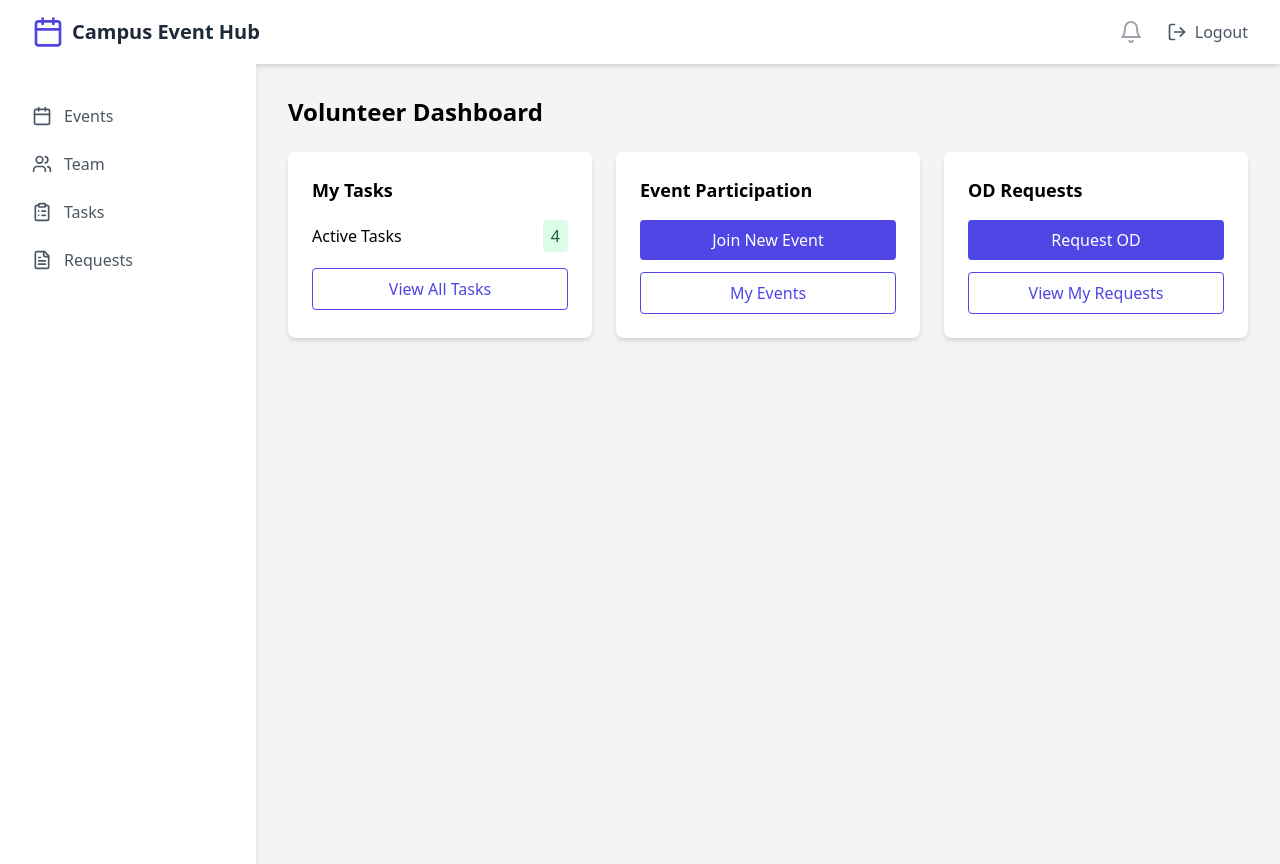
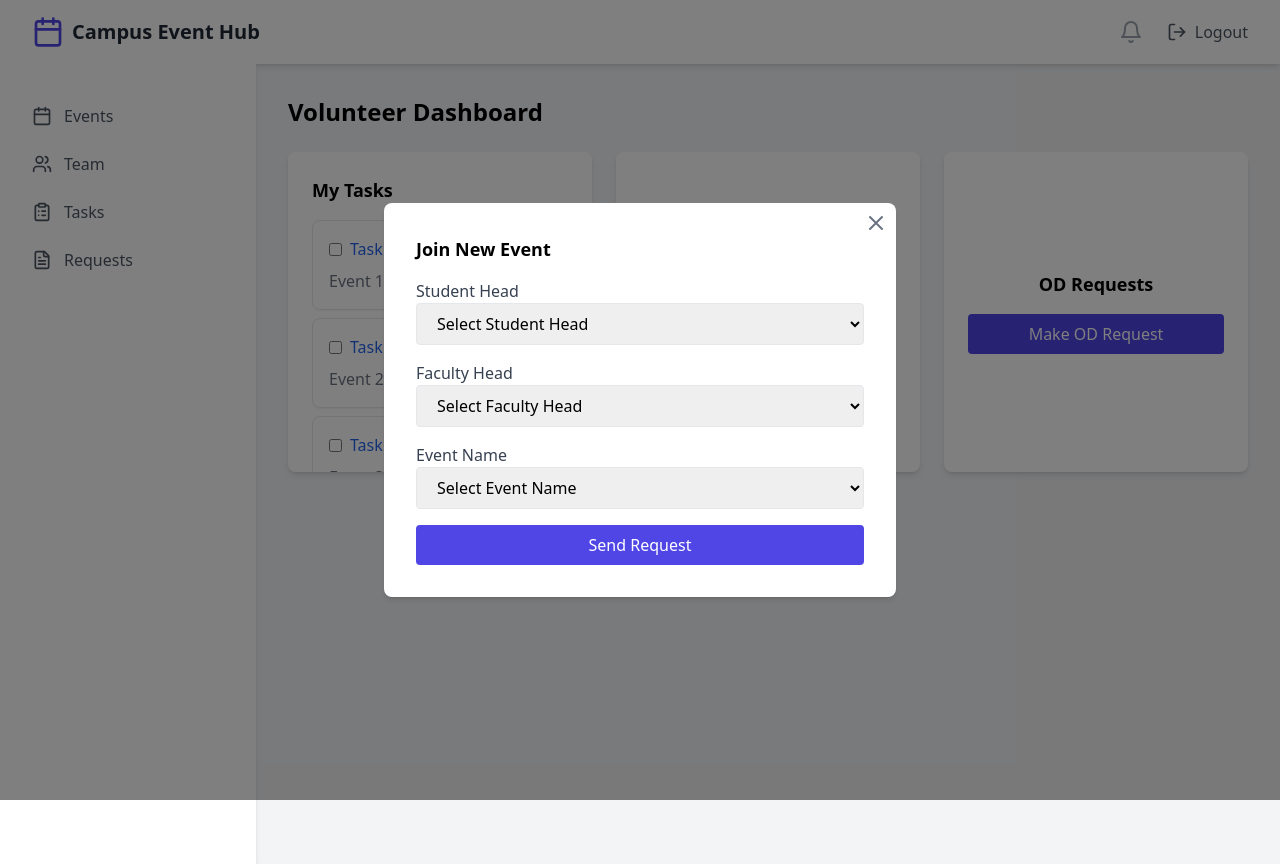
Before and after one commit to KARTHI27IT/EventManagement, a React (Vite) app in the folder project/: page /dashboard/volunteer in a window 1280 px wide. Both pictures are taken after a click on the button "Join New Event". Built offline with nearby package versions, Linux system fonts and the light colour scheme.

Commit message:
Update VolunteerDashboard.tsx

```diff
--- a/project/src/pages/VolunteerDashboard.tsx
+++ b/project/src/pages/VolunteerDashboard.tsx
@@ -1,50 +1,265 @@
-import React from 'react';
+import React, { useState } from 'react';
 
 function VolunteerDashboard() {
+  const [showPopup, setShowPopup] = useState(false);
+  const [showODPopup, setShowODPopup] = useState(false);
+  const [studentHead, setStudentHead] = useState('');
+  const [facultyHead, setFacultyHead] = useState('');
+  const [eventName, setEventName] = useState('');
+  const [odEventName, setODEventName] = useState('');
+  const [odReason, setODReason] = useState('');
+  const [odDuration, setODDuration] = useState('');
+  const [odDate, setODDate] = useState('');
+  const [tasks, setTasks] = useState([
+    { id: 1, text: 'Task 1', event: 'Event 1', completed: false },
+    { id: 2, text: 'Task 2', event: 'Event 2', completed: false },
+    { id: 3, text: 'Task 3', event: 'Event 3', completed: false },
+  ]);
+
+  const togglePopup = () => {
+    setShowPopup(!showPopup);
+  };
+
+  const toggleODPopup = () => {
+    setShowODPopup(!showODPopup);
+  };
+
+  const handleSubmit = () => {
+    // Handle the form submission logic here
+    console.log('Student Head:', studentHead);
+    console.log('Faculty Head:', facultyHead);
+    console.log('Event Name:', eventName);
+    togglePopup();
+  };
+
+  const handleODSubmit = () => {
+    // Handle the OD request form submission logic here
+    console.log('Event Name:', odEventName);
+    console.log('Reason:', odReason);
+    console.log('Duration:', odDuration);
+    console.log('Date:', odDate);
+    toggleODPopup();
+  };
+
+  const toggleTaskCompletion = (id) => {
+    setTasks(
+      tasks.map((task) =>
+        task.id === id ? { ...task, completed: !task.completed } : task
+      )
+    );
+  };
+
   return (
     <div>
       <h1 className="text-2xl font-bold mb-6">Volunteer Dashboard</h1>
       <div className="grid grid-cols-1 md:grid-cols-2 lg:grid-cols-3 gap-6">
         {/* Assigned Tasks Card */}
-        <div className="bg-white p-6 rounded-lg shadow-md">
+        <div className="bg-white p-6 rounded-lg shadow-md h-80 overflow-y-auto">
           <h2 className="text-lg font-semibold mb-4">My Tasks</h2>
           <div className="space-y-4">
-            <div className="flex justify-between items-center">
-              <span>Active Tasks</span>
-              <span className="bg-green-100 text-green-800 px-2 py-1 rounded">4</span>
+            <div className="space-y-2">
+              {tasks.map((task) => (
+                <div key={task.id} className="p-4 border rounded-lg shadow-sm">
+                  <div className="flex items-center justify-between">
+                    <div className="flex items-center">
+                      <input
+                        type="checkbox"
+                        checked={task.completed}
+                        onChange={() => toggleTaskCompletion(task.id)}
+                        className="mr-2"
+                      />
+                      <span
+                        className={`${
+                          task.completed ? 'line-through text-gray-500' : 'text-blue-600'
+                        }`}
+                      >
+                        {task.text}
+                      </span>
+                    </div>
+                  </div>
+                  <div className="mt-2 text-gray-500">{task.event}</div>
+                </div>
+              ))}
             </div>
-            <button className="w-full bg-white text-indigo-600 border border-indigo-600 px-4 py-2 rounded hover:bg-indigo-50">
-              View All Tasks
-            </button>
           </div>
         </div>
 
         {/* Event Participation Card */}
-        <div className="bg-white p-6 rounded-lg shadow-md">
-          <h2 className="text-lg font-semibold mb-4">Event Participation</h2>
-          <div className="space-y-3">
-            <button className="w-full bg-indigo-600 text-white px-4 py-2 rounded hover:bg-indigo-700">
+        <div className="bg-white p-6 rounded-lg shadow-md flex items-center justify-center">
+          <div className="text-center">
+            <h2 className="text-lg font-semibold mb-4">Event Participation</h2>
+            <button
+              className="w-full bg-indigo-600 text-white px-4 py-2 rounded hover:bg-indigo-700"
+              onClick={togglePopup}
+            >
               Join New Event
-            </button>
-            <button className="w-full bg-white text-indigo-600 border border-indigo-600 px-4 py-2 rounded hover:bg-indigo-50">
-              My Events
             </button>
           </div>
         </div>
 
         {/* OD Request Card */}
-        <div className="bg-white p-6 rounded-lg shadow-md">
+        <div className="bg-white p-6 rounded-lg shadow-md flex flex-col items-center justify-center">
           <h2 className="text-lg font-semibold mb-4">OD Requests</h2>
-          <div className="space-y-3">
-            <button className="w-full bg-indigo-600 text-white px-4 py-2 rounded hover:bg-indigo-700">
-              Request OD
-            </button>
-            <button className="w-full bg-white text-indigo-600 border border-indigo-600 px-4 py-2 rounded hover:bg-indigo-50">
-              View My Requests
+          <div className="space-y-3 w-full">
+            <button
+              className="w-full bg-indigo-600 text-white px-4 py-2 rounded hover:bg-indigo-700"
+              onClick={toggleODPopup}
+            >
+              Make OD Request
             </button>
           </div>
         </div>
       </div>
+
+      {/* Popup for Join New Event */}
+      {showPopup && (
+        <div className="fixed inset-0 flex items-center justify-center bg-black bg-opacity-50">
+          <div className="bg-white p-8 rounded-lg shadow-md relative w-full max-w-lg">
+            <button
+              className="absolute top-2 right-2 text-gray-500 hover:text-gray-700"
+              onClick={togglePopup}
+            >
+              <svg
+                xmlns="http://www.w3.org/2000/svg"
+                className="h-6 w-6"
+                fill="none"
+                viewBox="0 0 24 24"
+                stroke="currentColor"
+              >
+                <path
+                  strokeLinecap="round"
+                  strokeLinejoin="round"
+                  strokeWidth="2"
+                  d="M6 18L18 6M6 6l12 12"
+                />
+              </svg>
+            </button>
+            <h2 className="text-lg font-semibold mb-4">Join New Event</h2>
+            <div className="space-y-4">
+              <div>
+                <label className="block text-gray-700">Student Head</label>
+                <select
+                  value={studentHead}
+                  onChange={(e) => setStudentHead(e.target.value)}
+                  className="w-full px-4 py-2 border rounded"
+                >
+                  <option value="">Select Student Head</option>
+                  <option value="Student 1">Student 1</option>
+                  <option value="Student 2">Student 2</option>
+                  <option value="Student 3">Student 3</option>
+                </select>
+              </div>
+              <div>
+                <label className="block text-gray-700">Faculty Head</label>
+                <select
+                  value={facultyHead}
+                  onChange={(e) => setFacultyHead(e.target.value)}
+                  className="w-full px-4 py-2 border rounded"
+                >
+                  <option value="">Select Faculty Head</option>
+                  <option value="Faculty 1">Faculty 1</option>
+                  <option value="Faculty 2">Faculty 2</option>
+                  <option value="Faculty 3">Faculty 3</option>
+                </select>
+              </div>
+              <div>
+                <label className="block text-gray-700">Event Name</label>
+                <select
+                  value={eventName}
+                  onChange={(e) => setEventName(e.target.value)}
+                  className="w-full px-4 py-2 border rounded"
+                >
+                  <option value="">Select Event Name</option>
+                  <option value="Event 1">Event 1</option>
+                  <option value="Event 2">Event 2</option>
+                  <option value="Event 3">Event 3</option>
+                </select>
+              </div>
+              <button
+                className="w-full bg-indigo-600 text-white px-4 py-2 rounded hover:bg-indigo-700"
+                onClick={handleSubmit}
+              >
+                Send Request
+              </button>
+            </div>
+          </div>
+        </div>
+      )}
+
+      {/* Popup for Make OD Request */}
+      {showODPopup && (
+        <div className="fixed inset-0 flex items-center justify-center bg-black bg-opacity-50">
+          <div className="bg-white p-8 rounded-lg shadow-md relative w-full max-w-lg">
+            <button
+              className="absolute top-2 right-2 text-gray-500 hover:text-gray-700"
+              onClick={toggleODPopup}
+            >
+              <svg
+                xmlns="http://www.w3.org/2000/svg"
+                className="h-6 w-6"
+                fill="none"
+                viewBox="0 0 24 24"
+                stroke="currentColor"
+              >
+                <path
+                  strokeLinecap="round"
+                  strokeLinejoin="round"
+                  strokeWidth="2"
+                  d="M6 18L18 6M6 6l12 12"
+                />
+              </svg>
+            </button>
+            <h2 className="text-lg font-semibold mb-4">Make OD Request</h2>
+            <div className="space-y-4">
+              <div>
+                <label className="block text-gray-700">Event Name</label>
+                <input
+                  type="text"
+                  value={odEventName}
+                  onChange={(e) => setODEventName(e.target.value)}
+                  className="w-full px-4 py-2 border rounded"
+                  placeholder="Enter event name"
+                />
+              </div>
+              <div>
+                <label className="block text-gray-700">Reason</label>
+                <input
+                  type="text"
+                  value={odReason}
+                  onChange={(e) => setODReason(e.target.value)}
+                  className="w-full px-4 py-2 border rounded"
+                  placeholder="Enter reason"
+                />
+              </div>
+              <div>
+                <label className="block text-gray-700">Duration</label>
+                <input
+                  type="text"
+                  value={odDuration}
+                  onChange={(e) => setODDuration(e.target.value)}
+                  className="w-full px-4 py-2 border rounded"
+                  placeholder="Enter duration"
+                />
+              </div>
+              <div>
+                <label className="block text-gray-700">Date</label>
+                <input
+                  type="date"
+                  value={odDate}
+                  onChange={(e) => setODDate(e.target.value)}
+                  className="w-full px-4 py-2 border rounded"
+                />
+              </div>
+              <button
+                className="w-full bg-indigo-600 text-white px-4 py-2 rounded hover:bg-indigo-700"
+                onClick={handleODSubmit}
+              >
+                Submit Request
+              </button>
+            </div>
+          </div>
+        </div>
+      )}
     </div>
   );
 }
```
